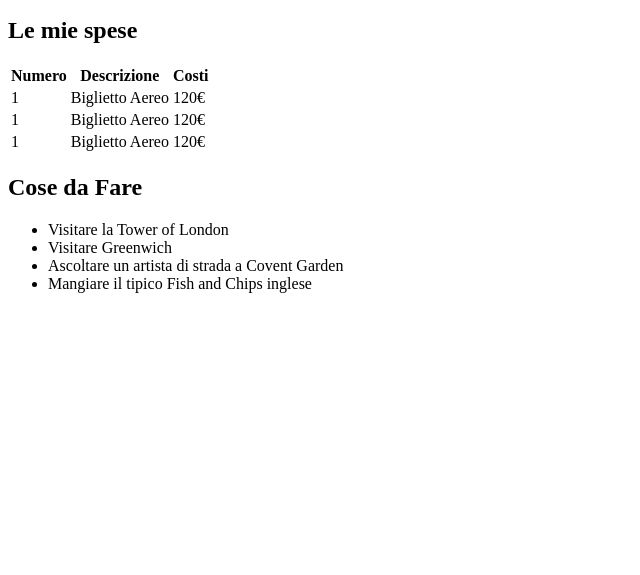
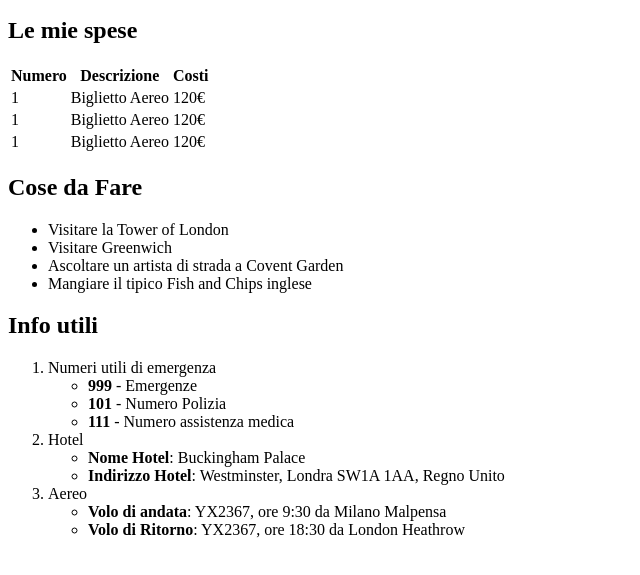
Before and after one commit to dannyarena/html-london-trip, a plain HTML site: page index.html in a window 1280 px wide. Shown: the part 107-682 px from the top of the page, without its empty margins (0-640 px from the left). Drawn offline with Linux system fonts and the light colour scheme.

Commit message:
creazione sezione info utili

```diff
--- a/index.html
+++ b/index.html
@@ -51,5 +51,33 @@
 <li>Mangiare il tipico Fish and Chips inglese</li>
 
     </ul>
+
+<h2>Info utili</h2>
+<ol>
+
+    <li>Numeri utili di emergenza
+        <ul>
+<li><strong>999</strong> - Emergenze</li>
+<li><strong>101</strong> - Numero Polizia</li>
+<li><strong>111</strong> - Numero assistenza medica</li>
+
+        </ul>
+    </li>
+    <li>Hotel</li>
+    <ul>
+<li><strong>Nome Hotel</strong>: Buckingham Palace</li>
+<li><strong>Indirizzo Hotel</strong>: Westminster, Londra SW1A 1AA, Regno Unito</li>
+
+    </ul>
+
+    <li>Aereo
+
+        <ul>
+            <li><strong>Volo di andata</strong>: YX2367, ore 9:30 da Milano Malpensa</li>
+            <li><strong>Volo di Ritorno</strong>: YX2367, ore 18:30 da London Heathrow</li>
+
+        </ul>
+    </li>
+</ol>
 </body>
 </html>
```
